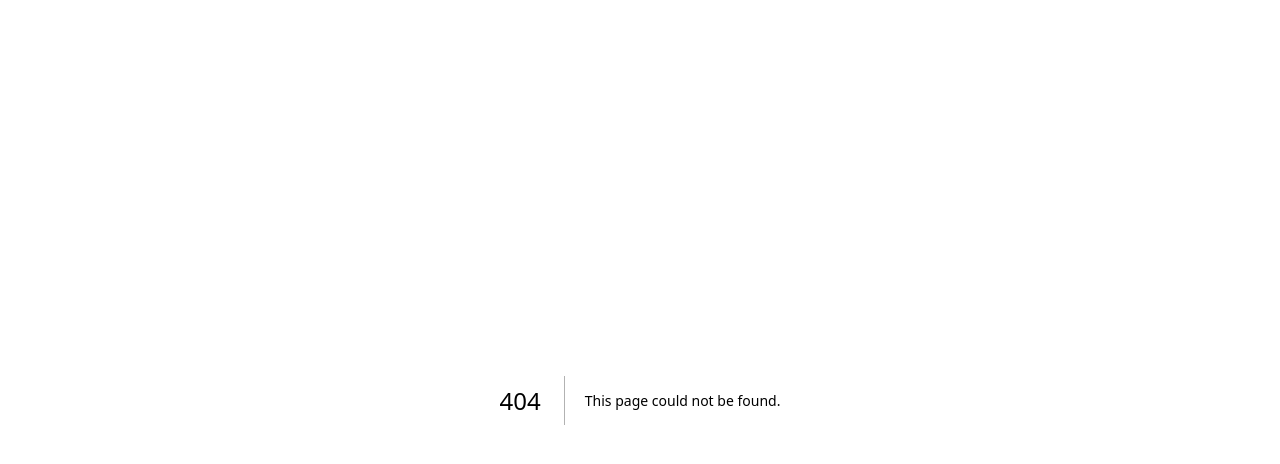
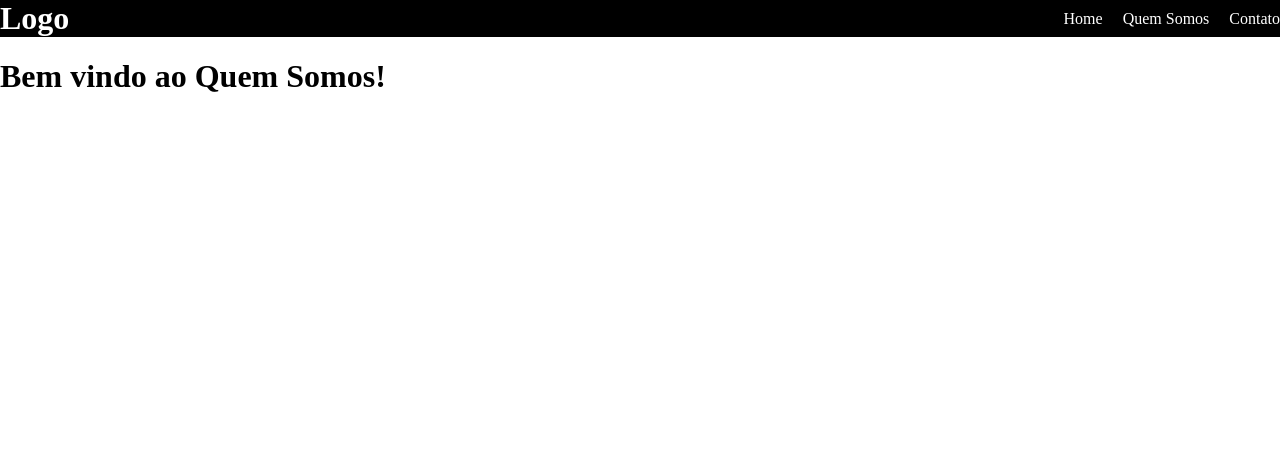
Before and after one commit to renancavichi/frontend-react-ads2sem2023, a Next.js app: page /quem-somos in a window 1280 px wide. Before the commit this address had no page. Shown: the top 464 px of the page. Built offline with nearby package versions, Linux system fonts and the light colour scheme.

Commit message:
create header component

```diff
--- a/src/app/globals.css
+++ b/src/app/globals.css
@@ -1,107 +1,4 @@
-:root {
-  --max-width: 1100px;
-  --border-radius: 12px;
-  --font-mono: ui-monospace, Menlo, Monaco, 'Cascadia Mono', 'Segoe UI Mono',
-    'Roboto Mono', 'Oxygen Mono', 'Ubuntu Monospace', 'Source Code Pro',
-    'Fira Mono', 'Droid Sans Mono', 'Courier New', monospace;
-
-  --foreground-rgb: 0, 0, 0;
-  --background-start-rgb: 214, 219, 220;
-  --background-end-rgb: 255, 255, 255;
-
-  --primary-glow: conic-gradient(
-    from 180deg at 50% 50%,
-    #16abff33 0deg,
-    #0885ff33 55deg,
-    #54d6ff33 120deg,
-    #0071ff33 160deg,
-    transparent 360deg
-  );
-  --secondary-glow: radial-gradient(
-    rgba(255, 255, 255, 1),
-    rgba(255, 255, 255, 0)
-  );
-
-  --tile-start-rgb: 239, 245, 249;
-  --tile-end-rgb: 228, 232, 233;
-  --tile-border: conic-gradient(
-    #00000080,
-    #00000040,
-    #00000030,
-    #00000020,
-    #00000010,
-    #00000010,
-    #00000080
-  );
-
-  --callout-rgb: 238, 240, 241;
-  --callout-border-rgb: 172, 175, 176;
-  --card-rgb: 180, 185, 188;
-  --card-border-rgb: 131, 134, 135;
+html, body{
+  margin: 0;
+  padding: 0;
 }
-
-@media (prefers-color-scheme: dark) {
-  :root {
-    --foreground-rgb: 255, 255, 255;
-    --background-start-rgb: 0, 0, 0;
-    --background-end-rgb: 0, 0, 0;
-
-    --primary-glow: radial-gradient(rgba(1, 65, 255, 0.4), rgba(1, 65, 255, 0));
-    --secondary-glow: linear-gradient(
-      to bottom right,
-      rgba(1, 65, 255, 0),
-      rgba(1, 65, 255, 0),
-      rgba(1, 65, 255, 0.3)
-    );
-
-    --tile-start-rgb: 2, 13, 46;
-    --tile-end-rgb: 2, 5, 19;
-    --tile-border: conic-gradient(
-      #ffffff80,
-      #ffffff40,
-      #ffffff30,
-      #ffffff20,
-      #ffffff10,
-      #ffffff10,
-      #ffffff80
-    );
-
-    --callout-rgb: 20, 20, 20;
-    --callout-border-rgb: 108, 108, 108;
-    --card-rgb: 100, 100, 100;
-    --card-border-rgb: 200, 200, 200;
-  }
-}
-
-* {
-  box-sizing: border-box;
-  padding: 0;
-  margin: 0;
-}
-
-html,
-body {
-  max-width: 100vw;
-  overflow-x: hidden;
-}
-
-body {
-  color: rgb(var(--foreground-rgb));
-  background: linear-gradient(
-      to bottom,
-      transparent,
-      rgb(var(--background-end-rgb))
-    )
-    rgb(var(--background-start-rgb));
-}
-
-a {
-  color: inherit;
-  text-decoration: none;
-}
-
-@media (prefers-color-scheme: dark) {
-  html {
-    color-scheme: dark;
-  }
-}
--- a/src/app/layout.js
+++ b/src/app/layout.js
@@ -1,17 +1,18 @@
 import './globals.css'
-import { Inter } from 'next/font/google'
-
-const inter = Inter({ subsets: ['latin'] })
+import Header from "@/components/layout/Header"
 
 export const metadata = {
-  title: 'Create Next App',
-  description: 'Generated by create next app',
+  title: 'App React',
+  description: 'React Project with Next.js',
 }
 
 export default function RootLayout({ children }) {
   return (
     <html lang="en">
-      <body className={inter.className}>{children}</body>
+      <body>
+        <Header />
+        {children}
+      </body>
     </html>
   )
 }
--- /dev/null
+++ b/src/app/quem-somos/page.js
@@ -0,0 +1,9 @@
+
+
+const QuemSomos = () => {
+  return (
+    <h1>Bem vindo ao Quem Somos!</h1>
+  )
+}
+
+export default QuemSomos
--- /dev/null
+++ b/src/components/layout/Header.css
@@ -0,0 +1,19 @@
+#header{
+    background: #000;
+    display: flex;
+    justify-content: space-between;
+    color: #FFF;
+    align-items: center;
+}
+
+#header h1{
+    margin: 0;
+}
+
+#header nav ul{
+    margin: 0;
+    padding: 0;
+    display: flex;
+    gap: 20px;
+    list-style-type: none;
+}
--- /dev/null
+++ b/src/components/layout/Header.jsx
@@ -0,0 +1,18 @@
+import './Header.css'
+
+const Header = () => {
+  return (
+    <header id="header">
+        <h1>Logo</h1>
+        <nav>
+            <ul>
+                <li>Home</li>
+                <li>Quem Somos</li>
+                <li>Contato</li>
+            </ul>
+        </nav>
+    </header>
+  )
+}
+
+export default Header
```
Also changed, not shown: src/app/page.js (+5 -91 lines).
